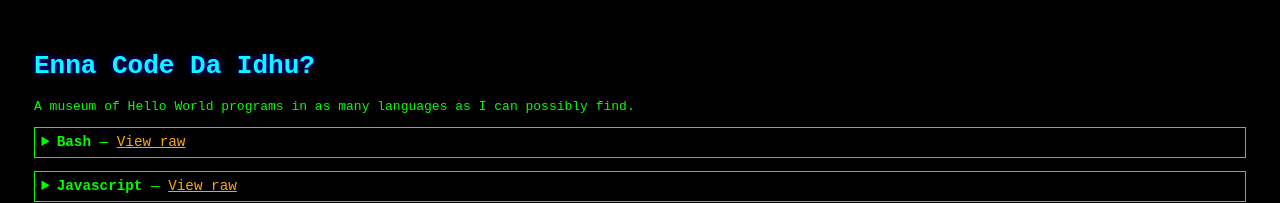
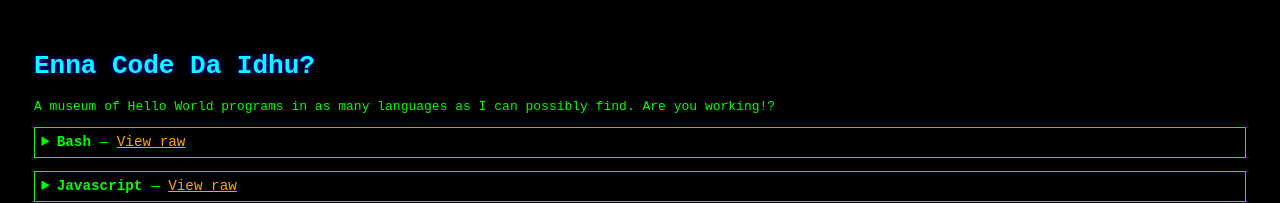
Before and after one commit to mann-ki-baat/enna-code-da-idhu, a plain HTML site: page docs/index.html in a window 1280 px wide. Shown: the top 203 px of the page. Drawn offline with Linux system fonts and the light colour scheme.

Commit message:
patch work

```diff
--- a/docs/index.html
+++ b/docs/index.html
@@ -36,7 +36,7 @@
 </head>
 <body>
   <h1>Enna Code Da Idhu?</h1>
-  <p>A museum of Hello World programs in as many languages as I can possibly find.</p>
+  <p>A museum of Hello World programs in as many languages as I can possibly find. Are you working!?</p>
 
 
     <details>
```
